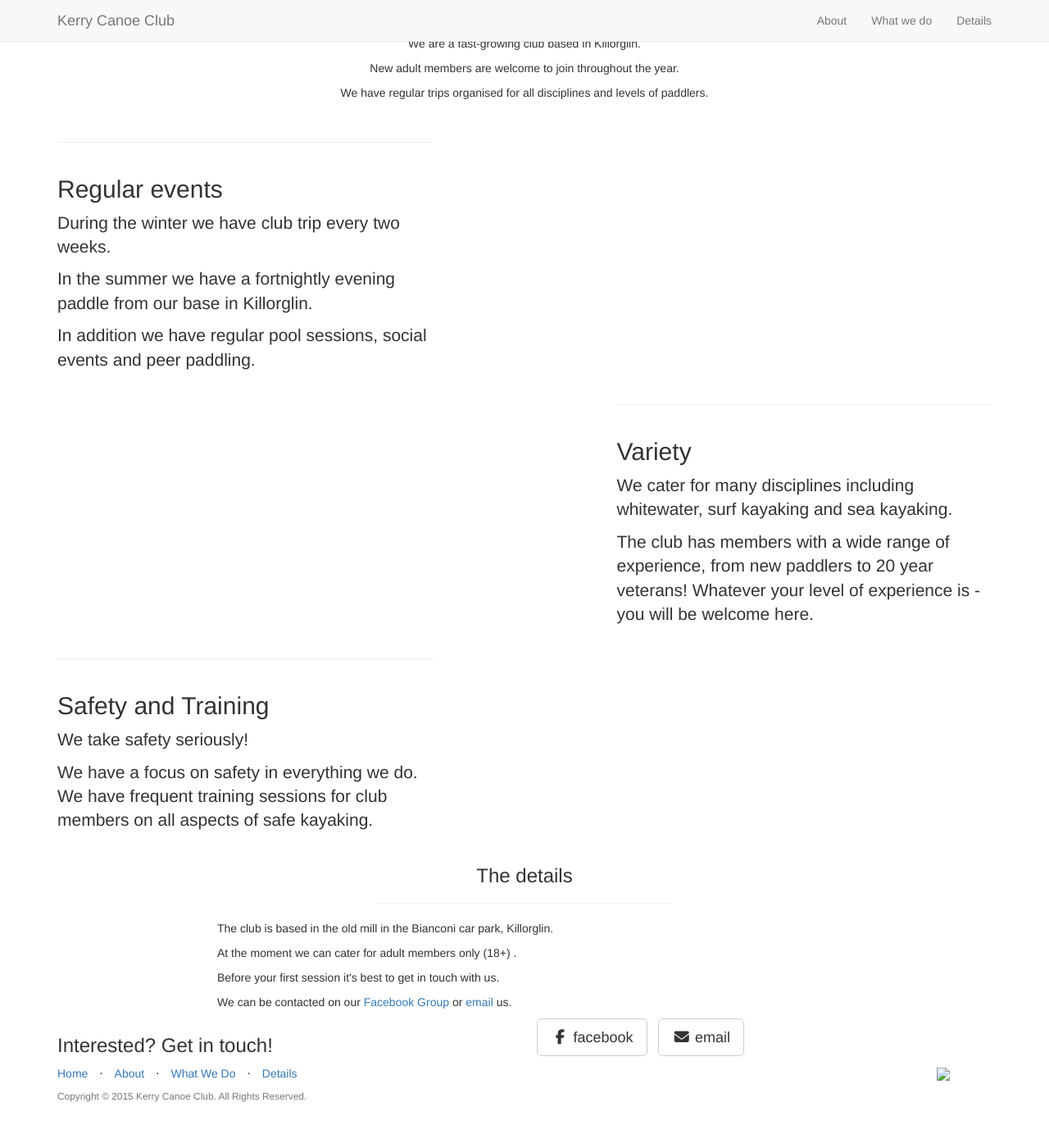
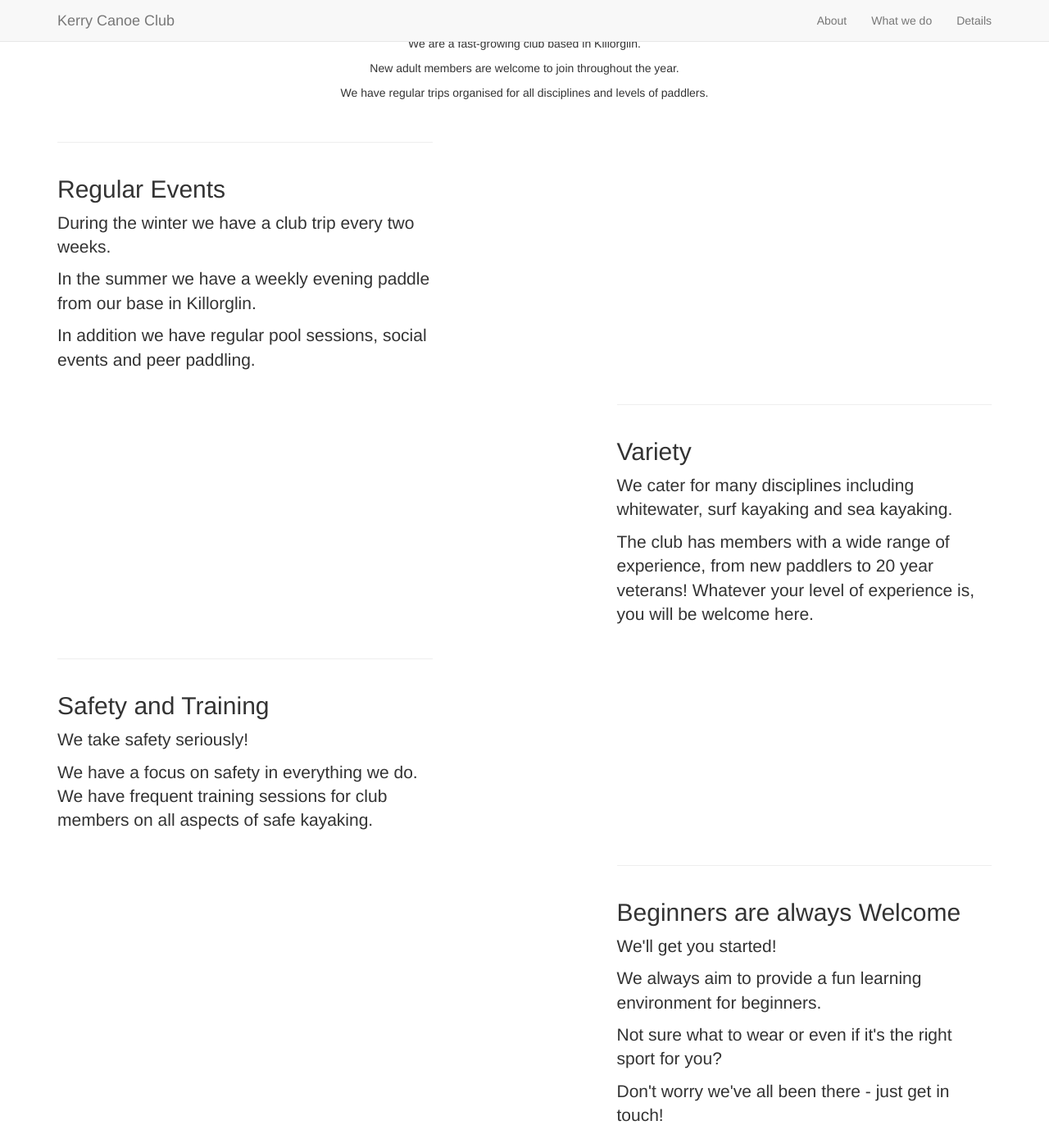
Before and after one commit to kerrycanoeclub/kerrycanoeclub.github.io, a Jekyll site: the page built from _posts/2014-09-21-services-1.markdown, in a window 1280 px wide and 1400 px high, scrolled down 257 px. Shown: the whole window at 82% size. Built offline with Jekyll 4.4.1, drawn with Linux system fonts in a browser that asks for light colours; nearby versions of some CDN libraries; library files that are not in the unit come from our copies; before the commit the page ends 1613 px from its top, so only the background shows below that; some of the changed text lies outside the part shown.

Commit message:
Fixed typos Added beginner section

```diff
--- a/_includes/details.html
+++ b/_includes/details.html
@@ -15,7 +15,7 @@
                     <p>The club is based in the old mill in the Bianconi car park, Killorglin.</p>
                     <p>At the moment we can cater for adult members only (18+) .</p>
                     <p>Before your first session it's best to get in touch with us.</p>
-                    <p>We can be contacted on our <a href="https://www.facebook.com/groups/kerrycanoeclub/">Facebook Group</a> or <a href="mailto:kerrycanoeclub@gmail.com">email</a> us.</p>
+                    <p>We can be contacted on our <a href="https://www.facebook.com/groups/kerrycanoeclub/">Facebook Group</a> or you can email us at: <a href="mailto:kerrycanoeclub@gmail.com">kerrycanoeclub@gmail.com</a>.</p>
                 </div>
                 <div id="map-container" class="col-md-4 map">
 
--- a/_posts/2014-09-21-services-1.markdown
+++ b/_posts/2014-09-21-services-1.markdown
@@ -2,9 +2,9 @@
 layout: default
 img: paddlers.jpg
 category: Services
-title: Regular events
+title: Regular Events
 description: |
 ---
-<p>During the winter we have club trip every two weeks.</p>
-<p>In the summer we have a fortnightly evening paddle from our base in Killorglin.</p>
+<p>During the winter we have a club trip every two weeks.</p>
+<p>In the summer we have a weekly evening paddle from our base in Killorglin.</p>
 <p>In addition we have regular pool sessions, social events and peer paddling.</p>
--- a/_posts/2014-09-21-services-2.markdown
+++ b/_posts/2014-09-21-services-2.markdown
@@ -6,4 +6,4 @@ title: Variety
 description: |
 ---
 <p>We cater for many disciplines including whitewater, surf kayaking and sea kayaking.</p>
-<p>The club has members with a wide range of experience, from new paddlers to 20 year veterans! Whatever your level of experience is - you will be welcome here.</p>
+<p>The club has members with a wide range of experience, from new paddlers to 20 year veterans! Whatever your level of experience is, you will be welcome here.</p>
```
Also changed, not shown: _layouts/front.html (added, +10 -0 lines), _posts/2014-09-21-services-4.markdown (added, +11 -0 lines), Gemfile.lock (added), css/landing-page.css (line endings or trailing spaces), favicon.ico (added), img/services/beginners.jpg (added), index.html (line endings or trailing spaces), js/jquery-1.11.0.js.
